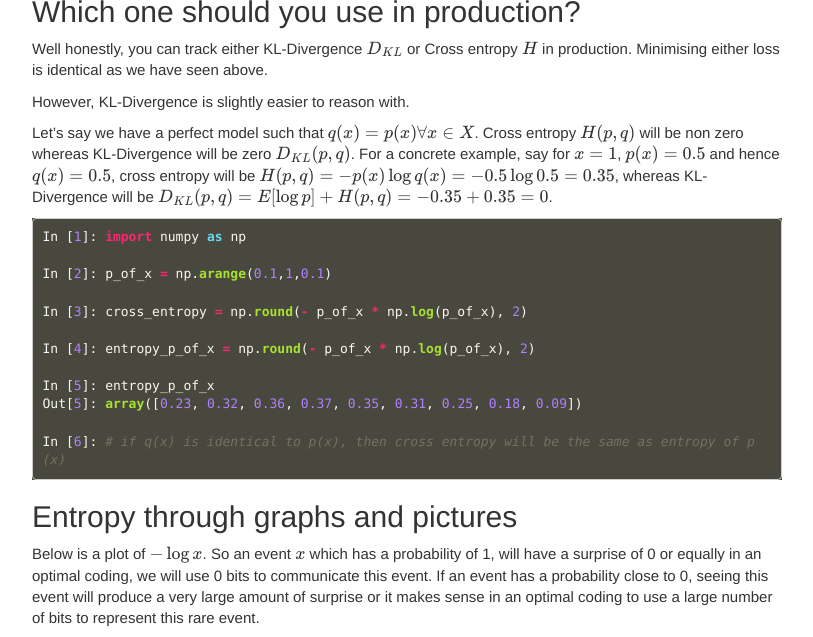
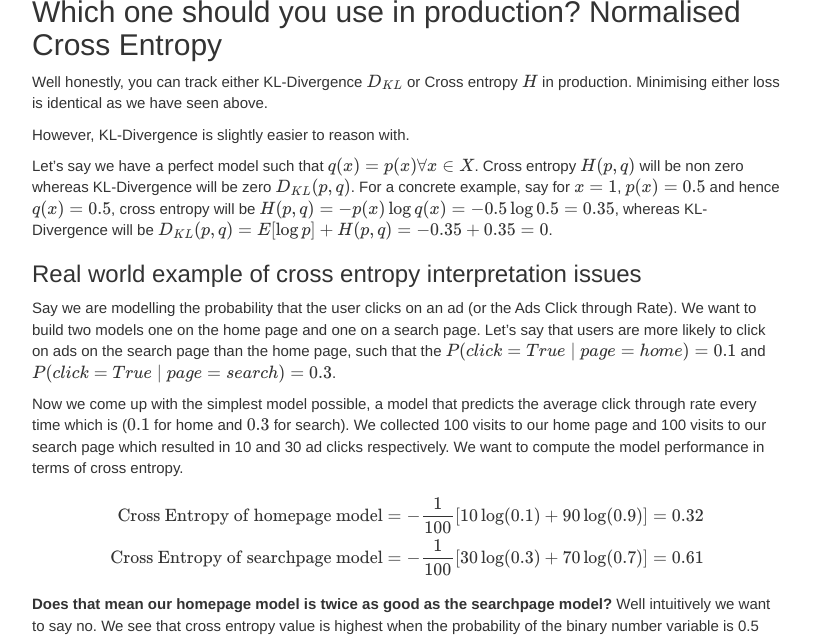
Before and after one commit to vispz/psvishnu91.github.io, a Jekyll site: the page built from _posts/ml_notes/2022-11-10-entropy-kld.md, in a window 1280 px wide and 1400 px high, scrolled down 3560 px, cut to the strip 0-637 px from the top of the window. Shown: the whole strip, without its empty margins (233-1046 px from the left). Built offline with Jekyll 4.4.1, drawn with Linux system fonts in a browser that asks for light colours; nearby versions of some CDN libraries; formulas are drawn with MathJax 3; some of the changed text lies outside the part shown.

Commit message:
Completed entropy vs kld

````diff
--- a/_posts/ml_notes/2022-11-10-entropy_kld.md
+++ b/_posts/ml_notes/2022-11-10-entropy-kld.md
@@ -179,7 +179,7 @@
 # Output: tensor(1.5916, dtype=torch.float64)
 ```
 
-## Which one should you use in production?
+## Which one should you use in production? Normalised Cross Entropy
 Well honestly, you can track either KL-Divergence $$D_{KL}$$ or Cross entropy $$H$$ in production.
 Minimising either loss is identical as we have seen above.
 
@@ -192,26 +192,68 @@
 cross entropy will be $$ H(p, q) = - p(x) \log q(x) = - 0.5 \log 0.5 = 0.35 $$, whereas
 KL-Divergence will be $$D_{KL}(p, q) = E[\log p] + H(p, q) = -0.35 + 0.35 = 0 $$.
 
+### Real world example of cross entropy interpretation issues
+Say we are modelling the probability that the user clicks on an ad (or the Ads Click through Rate).
+We want to build two models one on the home page and one on a search page. Let's say
+that users are more likely to click on ads on the search page than the home page, such
+that the $$P(click=True \mid page=home) = 0.1$$ and $$P(click=True \mid page=search) = 0.3$$.
 
+Now we come up with the simplest model possible, a model that predicts the average
+click through rate every time which is ($$0.1$$ for home and $$0.3$$ for search).
+We collected 100 visits to our home page and 100 visits to our search page which resulted
+in 10 and 30 ad clicks respectively. We want to compute the model performance in terms
+of cross entropy.
+
+$$
+\begin{align*}
+\text{Cross Entropy of homepage model} &= - \frac{1}{100} \left[10 \log(0.1) +  90 \log(0.9) \right] = 0.32 \\
+\text{Cross Entropy of searchpage model} &= - \frac{1}{100} \left[30 \log(0.3) +  70 \log(0.7) \right] = 0.61
+\end{align*}
+$$
+
+**Does that mean our homepage model is twice as good as the searchpage model?** Well intuitively
+we want to say no. We see that cross entropy value is highest when the probability of the
+binary number variable is 0.5 and we predict 0.5 for all the samples. This makes comparing
+models difficult with cross entropy. Note: KL-Divergence of the above example will be 0.
+
+### Normalised Cross Entropy
+
+As discussed above cross entorpy is hard to reason about. Is a cross entropy of 0.3 good?
+Who knows?! The standard trick to arrive at numbers that we can intuit about is to normalise.
+
+From the [literature](http://quinonero.net/Publications/predicting-clicks-facebook.pdf)
+literature, we see that Normalised Cross Entropy is used widely in the industry
+(we did use it at Yelp). Normalised Cross Entropy is the ratio of your model's cross
+entropy over the cross entropy of a model that simply predicts the mean of the labels.
+
+**The smaller the number the better.** The idea is that the denominator is predicting the
+average and if your model is doing worse using features than predicting the average
+class probability then you are better off just predicting the average. For the homepage
+and searchpage example discussed above this will be 1 in both cases.
+
+$$ \text{NE} = \frac{-\frac{1}{N} \sum_{i=1}^n(y_i\log(p_i) + (1-y_i)\log(1-p_i))}{-(p\log(p) + (1-p)\log(1-p))} $$
+
+where $$p_i$$ is the estimated $$P(y_i=1 \mid X=x_i)$$ and $$p=\frac{\sum_i y_i}{N}$$ is the mean of $$Y$$.
 
 
 ``` python
-In [1]: import numpy as np
-
-In [2]: p_of_x = np.arange(0.1,1,0.1)
-
-In [3]: cross_entropy = np.round(- p_of_x * np.log(p_of_x), 2)
-
-In [4]: entropy_p_of_x = np.round(- p_of_x * np.log(p_of_x), 2)
-
-In [5]: entropy_p_of_x
-Out[5]: array([0.23, 0.32, 0.36, 0.37, 0.35, 0.31, 0.25, 0.18, 0.09])
-
-In [6]: # if q(x) is identical to p(x), then cross entropy will be the same as entropy of p(x)
+def normalised_cross_entropy(y_true: np.ndarray, y_pred: np.ndarray) -> float:
+    model_cross_entropy = cross_entropy(y_true=y_true, y_pred=y_pred)
+    y_pred_baseline = y_true.mean() * np.ones_like(y_pred)
+    baseline_cross_entropy = cross_entropy(y_true=y_true, y_pred=y_pred_baseline)
+    return model_cross_entropy / baseline_cross_entropy
 ```
 
+### Why not KL-Divergence?
 
-## Entropy through graphs and pictures
+Well honestly it's still difficult to intuit about values of KL-Divergence. Is a KL-Divergence
+of 0.3 good? I don't know. I find Normalised Cross Entropy easy to reason about when
+comparing model performance. Nothing is stopping us from normalising KL-Divergence
+by dividing with the KL-Divergence of the mean prediction similar to Cross Entropy
+but I haven't seen it in the literature as much. In my opinion, this could work just as well.
+<br/>
+<br/>
+## Appendix: Entropy through graphs and pictures
 
 Below is a plot of $$ - \log x$$. So an event $$x$$ which has a probability of 1, will have
 a surprise of 0 or equally in an optimal coding, we will use 0 bits to communicate this
````
